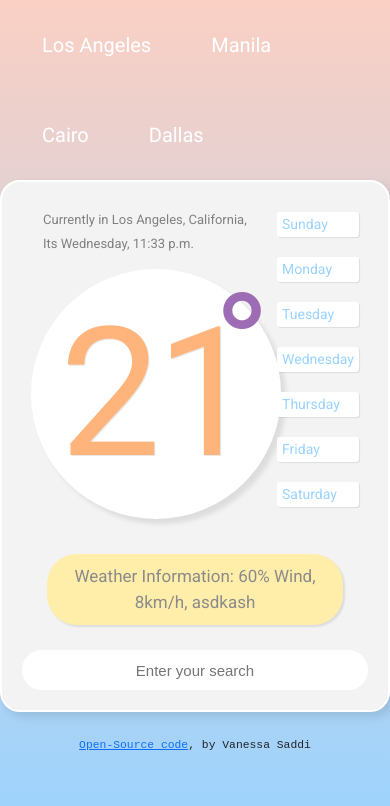
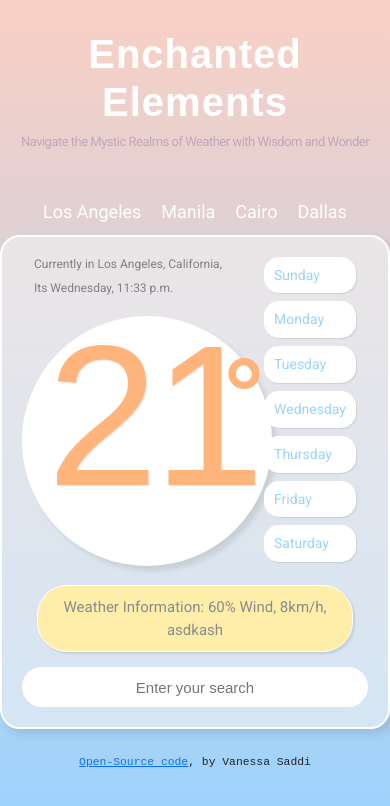
Before and after one commit to nessasaddi/Githubhosting-homework2, a plain HTML site: page index2.html in a window 390 px wide. Shown: the top 806 px of the page. Drawn offline with nearby package versions, Linux system fonts and the light colour scheme; a web font is replaced by a local one.

Commit message:
Responsive

```diff
--- a/index2.html
+++ b/index2.html
@@ -10,9 +10,14 @@
     <link rel="stylesheet" type="text/css" href="styles2.css" />
     <script src="https://unpkg.com/axios/dist/axios.min.js"></script>
     <link rel="stylesheet" href="https://fonts.googleapis.com/css2?family=Roboto:wght@400;700&display=swap">
+    <link rel="stylesheet" href="https://fonts.googleapis.com/css2?family=Hina+Mincho:wght@400&display=swap" />
 </head>
 
 <body>
+
+    <h4>Enchanted Elements</h4>
+    <h5>Navigate the Mystic Realms of Weather with Wisdom and Wonder</h5>
+
 
     <nav class="container">
         <ul class="nav">
@@ -54,37 +59,37 @@
                 <div class="col-md-6">
                     <div class="row">
                         <div class="col">
-                            Sunday
+                            <h3>Sunday</h3>
                         </div>
                     </div>
                     <div class="row">
                         <div class="col">
-                            Monday
+                           <h3>Monday</h3>
                         </div>
                     </div>
                     <div class="row">
                         <div class="col">
-                            Tuesday
+                            <h3>Tuesday</h3>
                         </div>
                     </div>
                     <div class="row">
                         <div class="col">
-                            Wednesday
+                            <h3>Wednesday</h3>
                         </div>
                     </div>
                     <div class="row">
                         <div class="col">
-                            Thursday
+                            <h3>Thursday</h3>
                         </div>
                     </div>
                     <div class="row">
                         <div class="col">
-                            Friday
+                            <h3>Friday</h3>
                         </div>
                     </div>
                     <div class="row">
                         <div class="col">
-                            Saturday
+                            <h3>Saturday</h3>
                         </div>
                     </div>
                 </div>
@@ -108,7 +113,7 @@
         </small>
     </div>
 
-    <script src="script.js"></script>
+<script src="path/to/your/javascript/file.js"></script>
 </body>
 
 </html>
--- a/styles2.css
+++ b/styles2.css
@@ -2,6 +2,24 @@ body {
     font-family: Arial, sans-serif;
     background-image: linear-gradient(to top, #9ad3ff, #fad0c4);
     height: 100vh;
+}
+
+h4 {
+    text-align: center;
+    font-family: 'Hina Mincho', sans-serif;
+    letter-spacing: 1px;
+    font-weight: bold;
+    color: #ffffff;
+    font-size: 40px;
+    padding-top: 30px;
+}
+
+h5 {
+    text-align: center;
+    font-family: 'Roboto', sans-serif;
+    letter-spacing: -.5px;
+    color: #a48ab098;
+    font-size: 13px;
 }
 
 .container {
@@ -9,8 +27,25 @@ body {
     justify-content: center;
 }
 
+.nav {
+    padding-top: 30px;
+}
+
+.nav-link {
+    font-size: 20px;
+    padding: 30px;
+    color: white;
+    font-family: 'Roboto', sans-serif;
+}
+
+.nav-link:hover {
+    color: #9e6cb5;
+    font-size: 22px;
+
+}
+
 .weatherbox {
-    background-color: rgb(243, 243, 243);
+    background-color: rgba(243, 243, 243, 0.614);
     border: 2px solid white;
     display: flex;
     flex-direction: column;
@@ -22,11 +57,11 @@ body {
 }
 
 h1 {
-    font-size: 180px;
+    font-size: 200px;
     font-weight: thin;
     color: #feb47b;
-    line-height: 200px;
-    font-family: 'Roboto', sans-serif;
+    line-height: 150px;
+    font-family: 'Hina Mincho', sans-serif;
     letter-spacing: -5px;
     text-shadow: 1px 1px 1px rgba(0, 0, 0, 0.1);
 }
@@ -53,41 +88,34 @@ h2 {
   .oneclick {
     display: absolute;
     font-weight: bold;
-    margin-left: 175px;
-    margin-top: -275px;
-    font-size:120px;
-    color: #9e6cb5;
+    margin-left: 190px;
+    margin-top: -250px;
+    font-size: 100px;
+    color: #feb47b;
     cursor: pointer;
     transition: 0.3s;
   }
 
-.nav-link {
-    font-size: 20px;
-    padding: 30px;
-    color: white;
+h3 {
+    background-color: white;
+    color:#9ad3ff;
+    padding: 10px;
+    border-radius: 15px;
+    box-shadow: 1px 1px 1px rgba(0, 0, 0, 0.095);
     font-family: 'Roboto', sans-serif;
-}
-
-.nav-link:hover {
-    color: #9e6cb5;
-    font-size: 22px;
-
-}
-
-.row {
-    padding: 10px;
-}
+    font-size: 14px;
+  }
 
 .information {
     text-align: center;
     font-family: 'Roboto', sans-serif;
-    font-size: 17px;
+    font-size: 15px;
     color: rgb(139, 139, 139);
-    border: 0;
+    border: 1px solid white;
     border-radius: 30px;
     padding: 10px;
     background-color: rgb(255, 237, 170);
-    margin: 25px;
+    margin: 15px;
     box-shadow: 2px 2px 2px rgba(0, 0, 0, 0.095);
 }
 
@@ -95,15 +123,7 @@ h2 {
     background-color: rgb(255, 230, 138);
 }
 
-.col {
-    background-color: white;
-    color:#9ad3ff;
-    padding: 2px 5px;
-    border-radius: 3px;
-    box-shadow: 1px 1px 1px rgba(0, 0, 0, 0.095);
-    font-family: 'Roboto', sans-serif;
-    font-size: 14px;
-  }
+
 
 .searchbar {
     font-size: 15px;
@@ -125,3 +145,30 @@ h2 {
     padding: 10px;
     margin: 15px;
 }
+
+
+
+
+@media (max-width: 700px) {
+    .nav-link {
+        font-size: 18px;
+        padding: 10px;
+    }
+    .nav-link:hover {
+        color: #9e6cb5;
+        font-size: 18px;
+    }
+    .weatherbox {
+        display: flex;
+        max-width: 450px;
+        margin: 0 auto;
+    }
+    h2 {
+        font-size: 12px;
+    }
+    h3 {
+        padding: 10px;
+        border-radius: 15px;
+        font-size: 14px;
+      }
+    }
```
